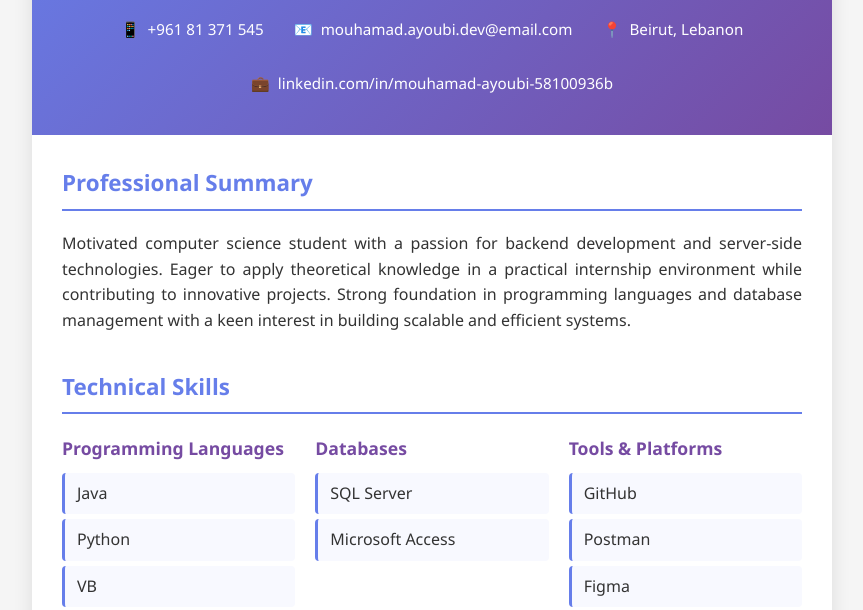
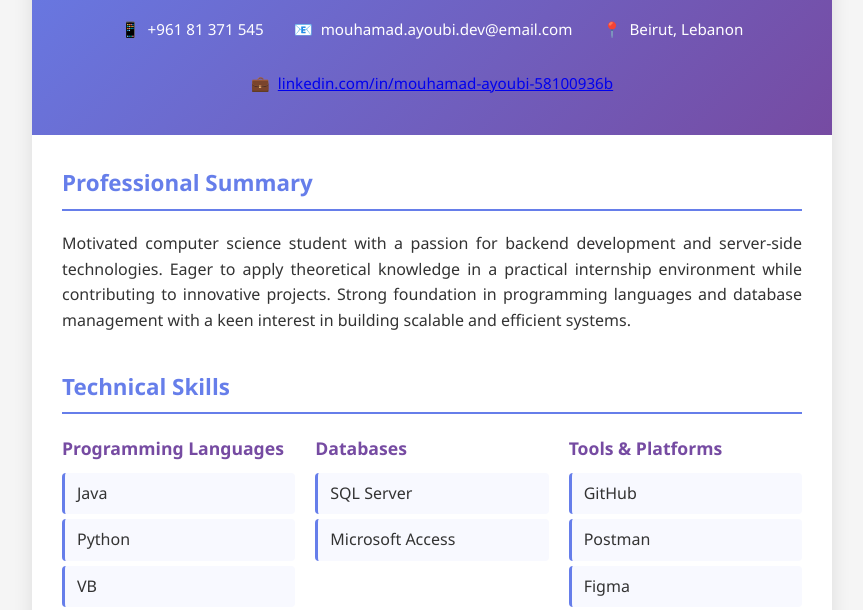
Before and after one commit to MouhamadAyoubi/mouhamadAyoubi.github.io, a plain HTML site: page index.html in a window 1280 px wide. Shown: the part 168-778 px from the top of the page, without its empty margins (208-1071 px from the left). Drawn offline with Linux system fonts and the light colour scheme.

Commit message:
Update index.html

```diff
--- a/index.html
+++ b/index.html
@@ -211,9 +211,9 @@
                     <span>Beirut, Lebanon</span>
                 </div>
                 <div class="contact-item">
-                    <span>💼</span>
-                    <span>linkedin.com/in/mouhamad-ayoubi-58100936b</span>
-                </div>
+    <span>💼</span>
+    <a href="https://linkedin.com/in/mouhamad-ayoubi-58100936b" target="_blank" rel="noopener noreferrer">linkedin.com/in/mouhamad-ayoubi-58100936b</a>
+</div>
             </div>
         </header>
 
```
